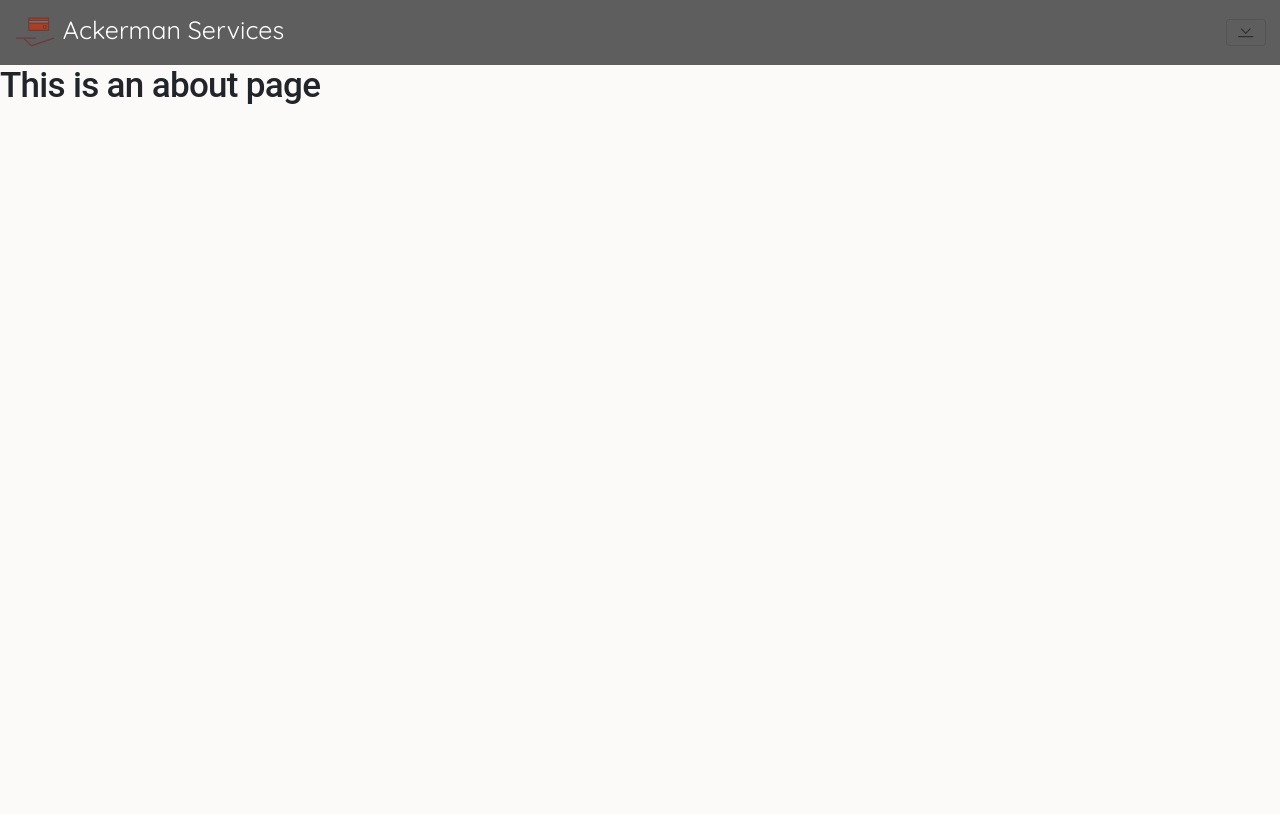
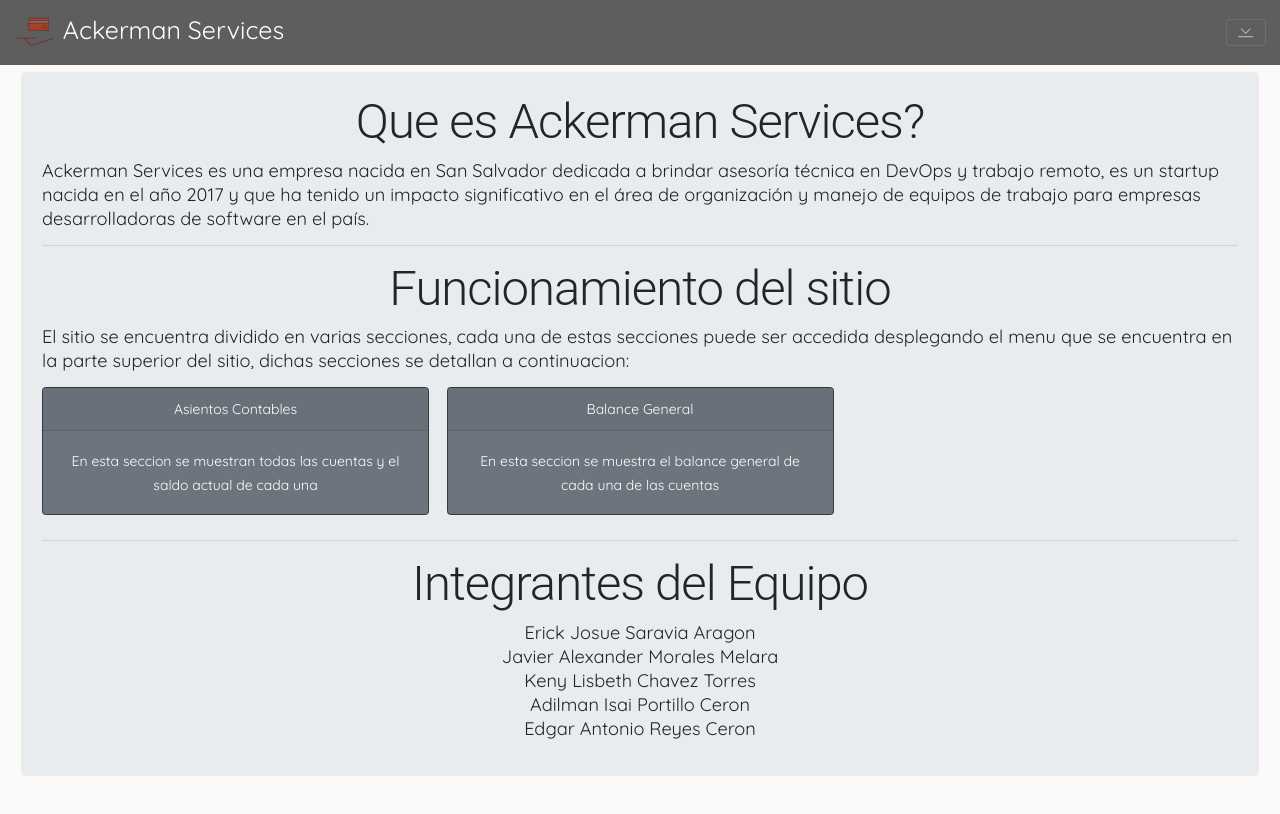
Before and after one commit to jalex099/Contables, a Vue app in the folder conta/: page /informacion in a window 1280 px wide. Shown: the top 814 px of the page. Built offline with nearby package versions, Linux system fonts and the light colour scheme; a small style sheet from the web is missing.

Commit message:
Se anadio informacion a la vista Informacion

```diff
--- a/conta/src/App.vue
+++ b/conta/src/App.vue
@@ -3,9 +3,9 @@
 <div>
   <div>
   <!-- As a heading -->
-  <b-navbar toggleable type="light" id="nav" variant="light">
+  <b-navbar toggleable type="dark" id="nav" variant="dark">
     <b-navbar-brand style="color: #fff; font-size: 25px">
-       <img src="./assets/services.svg" class="d-inline-block align-top" style="width:3rem" alt="Icono de farmacia">
+       <img src="./assets/services.svg" class="d-inline-block align-top" style="width:3rem" alt="Icono de empresa">
        Ackerman Services
     </b-navbar-brand>
 
--- a/conta/src/views/Informacion.vue
+++ b/conta/src/views/Informacion.vue
@@ -1,6 +1,50 @@
 <template>
-  <div class="about">
-    <h1>This is an about page</h1>
+  <div style="display:flex; justify-content:center">
+    <b-jumbotron class="p-4 m-2 mr-4 ml-4" >
+      <h1 class="display-4 text-center font-wheight-light">Que es Ackerman Services?</h1>
+
+      <p style="font-size: 1.3rem">
+        Ackerman Services es una empresa nacida en San Salvador dedicada a brindar asesoría técnica en DevOps y trabajo remoto, es un startup nacida en el año 2017 y que ha tenido un impacto significativo en el área de organización y manejo de equipos de trabajo para empresas desarrolladoras de software en el país.
+      </p>
+
+      <hr>
+
+      <h1 class="display-4 text-center font-wheight-light">Funcionamiento del sitio</h1>
+
+      <p style="font-size: 1.3rem">
+        El sitio se encuentra dividido en varias secciones, cada una de estas secciones puede ser accedida desplegando
+        el menu que se encuentra en la parte superior del sitio, dichas secciones se detallan a continuacion:
+      </p>
+
+      <b-card-group columns>
+
+        <b-card border-variant="dark" header="Asientos Contables" align="center" bg-variant="secondary" text-variant="white">
+          <b-card-text>
+            En esta seccion se muestran todas las cuentas y el saldo actual de cada una
+          </b-card-text>
+        </b-card>
+
+        <b-card border-variant="dark" header="Balance General" align="center" bg-variant="secondary" text-variant="white">
+          <b-card-text>
+            En esta seccion se muestra el balance general de cada una de las cuentas
+          </b-card-text>
+        </b-card>
+
+      </b-card-group>
+
+      <hr>
+
+      <h1 class="display-4 text-center font-wheight-light">Integrantes del Equipo</h1>
+
+      <p class="text-center" style="font-size: 1.3rem">
+        Erick Josue Saravia Aragon <br>
+        Javier Alexander Morales Melara <br>
+        Keny Lisbeth Chavez Torres <br>
+        Adilman Isai Portillo Ceron <br>
+        Edgar Antonio Reyes Ceron <br>
+      </p>
+
+    </b-jumbotron>
   </div>
 </template>
 <script>
```
Also changed, not shown: 1 other file (tests, documents, lock files or other folders).
